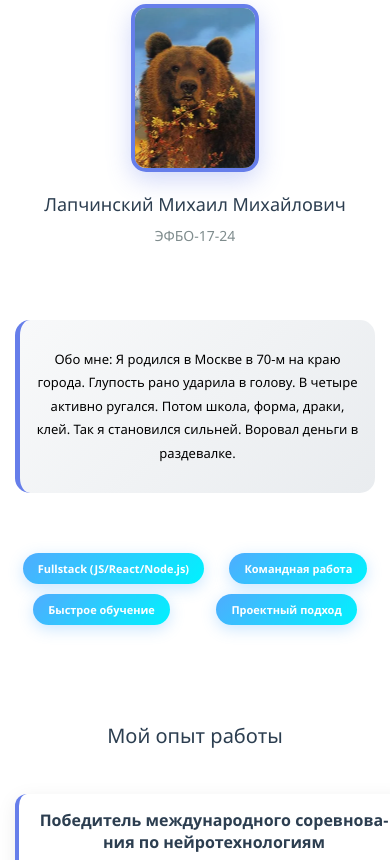
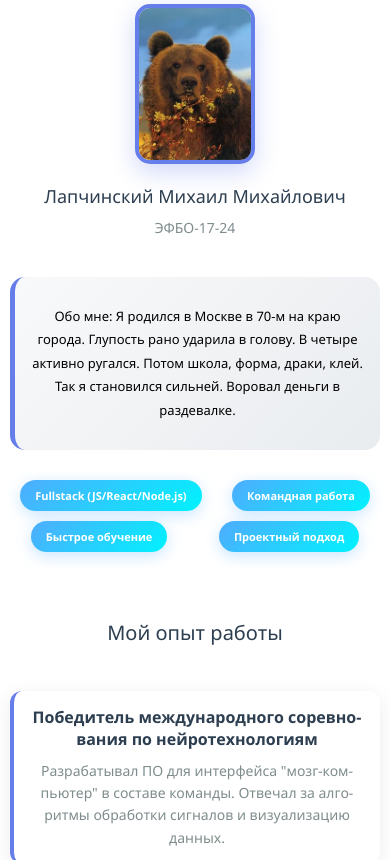
Before and after one commit to Miguel-Delgado/Practise-7-8, a plain HTML site: page index.html in a window 390 px wide. Shown: the part 287-1147 px from the top of the page. Drawn offline with Linux system fonts and the light colour scheme.

Commit message:
style edit 2.2

```diff
--- a/style/styles.css
+++ b/style/styles.css
@@ -270,8 +270,23 @@ body {
 
 /* ==== ОТЗЫВЧИВЫЙ ДИЗАЙН ==== */
 
-/* Планшеты и маленькие экраны */
+* {
+    box-sizing: border-box;
+}
+
 @media (max-width: 768px) {
+    .page-container {
+        width: 100%;
+        max-width: 100%;
+        padding: 0 10px;
+    }
+
+    .content {
+        width: 100%;
+        max-width: 100%;
+        padding: 20px 10px;
+    }
+
     .header {
         padding: 20px;
         font-size: 24px;
@@ -289,14 +304,6 @@ body {
     .nav-link {
         padding: 10px 20px;
         font-size: 14px;
-        text-align: center;
-    }
-
-    .content {
-        padding: 20px;
-        display: flex;
-        flex-direction: column;
-        align-items: center;
         text-align: center;
     }
 
@@ -373,8 +380,23 @@ body {
     }
 }
 
-/* Телефоны */
 @media (max-width: 480px) {
+    body, html {
+        overflow-x: hidden;
+    }
+
+    .page-container {
+        width: 100%;
+        max-width: 100%;
+        padding: 0 5px;
+    }
+
+    .content {
+        width: 100%;
+        max-width: 100%;
+        padding: 15px 5px;
+    }
+
     .header {
         padding: 15px;
         font-size: 20px;
@@ -394,14 +416,6 @@ body {
     .nav-link {
         padding: 8px 15px;
         font-size: 12px;
-        text-align: center;
-    }
-
-    .content {
-        padding: 15px;
-        display: flex;
-        flex-direction: column;
-        align-items: center;
         text-align: center;
     }
 
```
